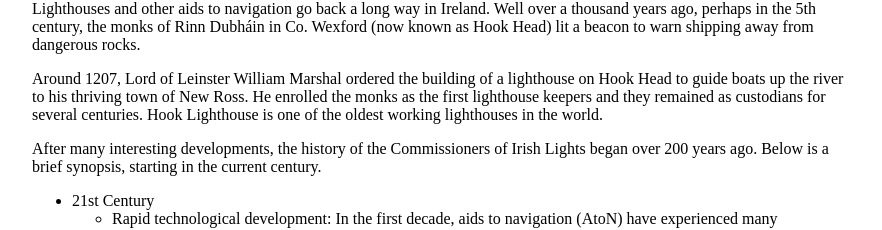
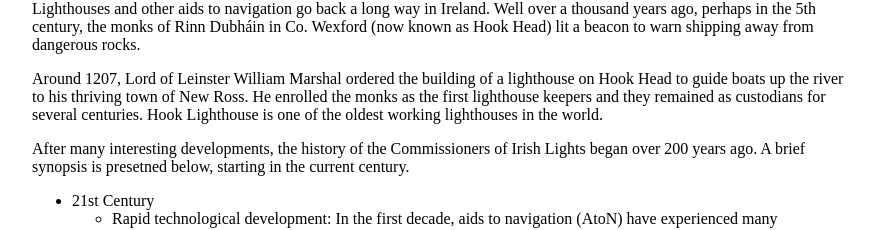
Before and after one commit to StreetMackerel/lighthouses, a plain HTML site: page Week 1/lighthouses/index.html in a window 1280 px wide. Shown: the part 843-1073 px from the top of the page, without its empty margins (198-1080 px from the left). Drawn offline with Linux system fonts and the light colour scheme.

Commit message:
changed paragraph in index

```diff
--- a/Week 1/lighthouses/index.html
+++ b/Week 1/lighthouses/index.html
@@ -42,7 +42,7 @@
       <p>The Commissioners of Irish Lights (CIL) are responsible for the majority of marine navigation aids around the island though a small number are maintained by local harbour authorities. </p>
       <p>Lighthouses and other aids to navigation go back a long way in Ireland.  Well over a thousand years ago, perhaps in the 5th century, the monks of Rinn Dubháin in Co. Wexford (now known as Hook Head) lit a beacon to warn shipping away from dangerous rocks.</p>
       <p>Around 1207, Lord of Leinster William Marshal ordered the building of a lighthouse on Hook Head to guide boats up the river to his thriving town of New Ross.  He enrolled the monks as the first lighthouse keepers and they remained as custodians for several centuries.  Hook Lighthouse is one of the oldest working lighthouses in the world.</p>
-      <p>After many interesting developments, the history of the Commissioners of Irish Lights began over 200 years ago. Below is a brief synopsis, starting in the current century.</p>
+      <p>After many interesting developments, the history of the Commissioners of Irish Lights began over 200 years ago. A brief synopsis is presetned below, starting in the current century.</p>
       <ul>
         <li>21st Century
           <ul>
```
